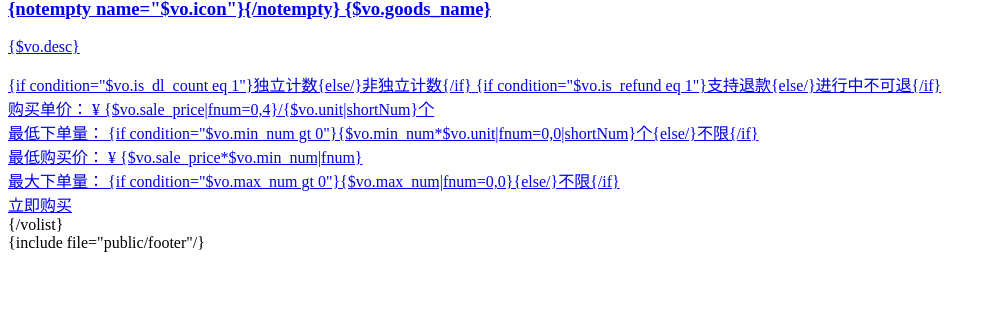
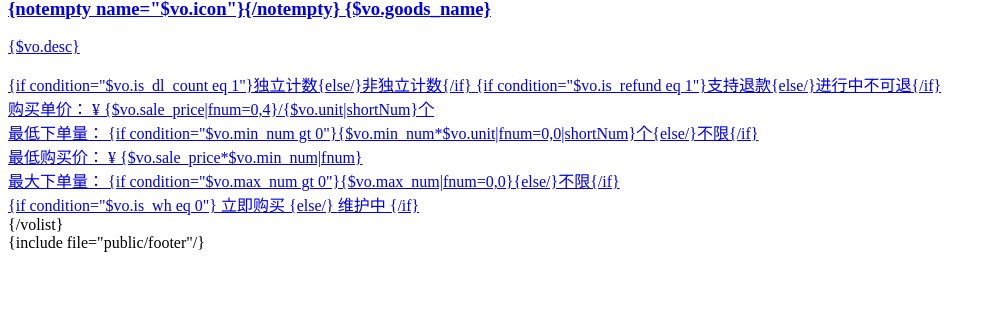
Before and after one commit to liweixiao/new, a PHP site: page /application/home/view/goods/list.html in a window 1280 px wide. Shown: the part 475-800 px from the top of the page, without its empty margins (0-994 px from the left). Run offline with PHP 8.4, Linux system fonts and the light colour scheme.

Commit message:
提交文件

```diff
--- a/application/admin/view/order/list.html
+++ b/application/admin/view/order/list.html
@@ -76,7 +76,7 @@
                                 <th>任务数量</th>
 
                                 <th><i class="ace-icon fa fa-clock-o bigger-110 hidden-480"></i>开始时间</th>
-                                <th>管理员操作</th>
+                                <th>操作</th>
 
                             </tr>
                         </thead>
--- a/application/home/view/goods/list.html
+++ b/application/home/view/goods/list.html
@@ -29,11 +29,11 @@
 				</div>
 				<!-- sub标签 -->
 
-				<div class="layui-container  goods-list">
+				<div class="layui-container goods-list">
 					<!-- 内容区域 -->
 					<div class="layui-row layui-col-space15">
 						{volist name="rows" id="vo"}
-						<div class="layui-col-xs6 layui-col-md3 goods-item">
+						<div class="layui-col-xs6 layui-col-md3 goods-item is_wh{$vo.is_wh}">
 							<div class="cat-box">
 								<!-- 角标 -->
 								{notempty name="$vo.icon_text"}<!-- <span class="icon_text">{$vo.icon_text}</span> -->{/notempty}
@@ -78,8 +78,11 @@
 										</div>
 
 
-
+										{if condition="$vo.is_wh eq 0"}
 										<span class="layui-btn layui-btn-fluid">立即购买</span>
+										{else/}
+										<span class="layui-btn btn-gray layui-btn-fluid">维护中</span>
+										{/if}
 									</div>
 								</a>
 							</div>
@@ -97,7 +100,8 @@
 		<!-- 主体END-->
 		<script>
 			$(function() {
-
+				//维护状态的商品去掉链接
+				$('.goods-list .goods-item.is_wh1 a').attr('href', '#');
 			});
 
 
--- a/public/static/home/css/global.css
+++ b/public/static/home/css/global.css
@@ -22,6 +22,10 @@ a:hover {
 	content: ".";
 }
 
+.layui-btn.btn-gray {
+    background-color: #ddd;
+    color: #666;
+}
 /*layui 改造*/
 .layui-btn-primary:hover {
     border-color: #47b3e3;
```
Also changed, not shown: application/admin/view/goods/info.html (+7 -0 lines).
